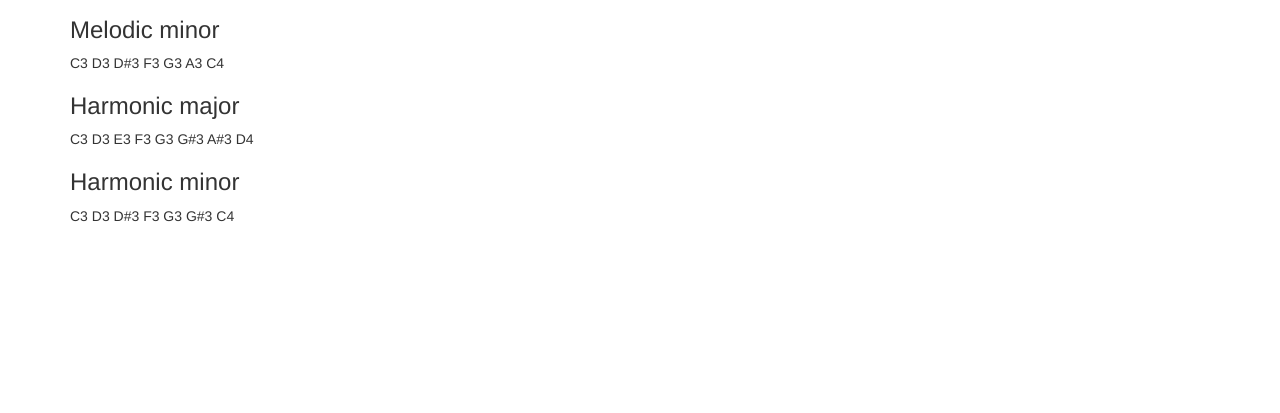
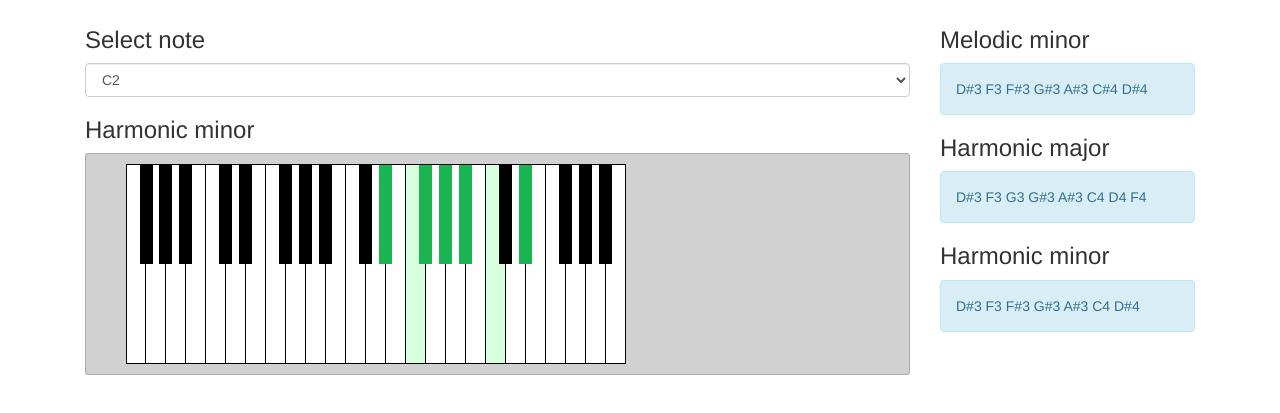
Before and after one commit to ensaier/chicken.js, a website: page application/index.html in a window 1280 px wide. Shown: the part 63-476 px from the top of the page. Drawn offline with Linux system fonts and the light colour scheme.

Commit message:
Keyboard representation raw

```diff
--- /dev/null
+++ b/application/assets/css/piano.css
@@ -0,0 +1,52 @@
+.piano-box {
+	padding-top:10px;
+	background-color:#D1D1D1;
+	border-radius:3px;
+	border:1px solid #aaa;
+	margin-top:10px;
+}
+
+.piano-box ul {
+	width:100%;
+	display:block;
+	height:200px;
+}
+
+.piano-box li {
+	background-color:white;
+	height:100%;
+	width:20px;
+	border:1px solid black;
+	border-left:0px solid transparent;
+	float:left;
+	display:block;
+	overflow:visible;
+	position:relative;
+}
+
+.piano-box .key {
+	width:100%;
+	height:100%;
+}
+
+.piano-box li:nth-child(1) {
+	border-left:1px solid black;
+}
+
+.piano-box li .key.active {
+	background-color:#D8FFDD;
+}
+
+.piano-box li span.active {
+	background-color: #1BB453;
+}
+
+.piano-box li span {
+	height: 50%;
+	width:13px;
+	position:absolute;
+	top:0px;
+	left:13px;
+	background-color:black;
+	z-index:1;
+}
--- a/application/index.html
+++ b/application/index.html
@@ -3,20 +3,55 @@
 <head>
 	<meta charset="UTF-8">
 	<title>Neural network experiments</title>
-	<link rel="stylesheet" href="/vendor/css/bootstrap.min.css">
-
+	<link rel="stylesheet" href="vendor/css/bootstrap.min.css">
+	<link rel="stylesheet" href="assets/css/piano.css">
 	<script src="vendor/js/synaptic.min.js"></script>
 </head>
 <body>
 	<div class="row">
 		<div class="container">
 			<h1>Neural networks experiments</h1>
-			<div id="samples"></div>
+			<div id="manager" class="col-md-9">
+				<h3>Select note</h3>
+				<select id="note-picker" class="form-control"></select>
+				<h3>Harmonic minor</h3>
+				<div class="piano-box">
+					<ul class="piano">
+						<li><div class="key"></div><span></span></li>
+						<li><div class="key"></div><span></span></li>
+						<li><div class="key"></div><span></span></li>
+						<li><div class="key"></div></li>
+						<li><div class="key active"></div><span id="C2#"></span></li>
+						<li><div class="key"></div><span></span></li>
+						<li><div class="key"></div></li>
+						<li><div class="key"></div><span id="F2#"></span></li>
+						<li><div class="key"></div><span></span></li>
+						<li><div class="key"></div><span></span></li>
+						<li><div class="key"></div></li>
+						<li><div class="key"></div><span></span></li>
+						<li><div class="key"></div><span></span></li>
+						<li><div class="key"></div></li>
+						<li><div class="key"></div><span></span></li>
+						<li><div class="key"></div><span></span></li>
+						<li><div class="key"></div><span></span></li>
+						<li><div class="key"></div></li>
+						<li><div class="key"></div><span></span></li>
+						<li><div class="key"></div><span></span></li>
+						<li><div class="key"></div></li>
+						<li><div class="key"></div><span></span></li>
+						<li><div class="key"></div><span></span></li>
+						<li><div class="key"></div><span></span></li>
+						<li><div class="key"></div></li>
+					</ul>
+				</div>
+			</div>
+			<div id="samples" class="col-md-3"></div>
 		</div>
 	</div>
 
 	<script src="js/Entities/Note.js"></script>
 	<script src="js/main.js"></script>
-
+	<script src="js/Helpers/pianoboard.js"></script>
+	<script src="js/examples.js"></script>
 </body>
 </html>
--- a/application/js/Entities/Note.js
+++ b/application/js/Entities/Note.js
@@ -5,8 +5,8 @@ var Note = (function() {
 		this.network = new Architect.Perceptron(40, 25, 3);
 		this.network.trainer = function() {}
 
-		if ([2,3].indexOf(composed.length) != 1) {
-			console.warn('Something wrong with a note notation');
+		if ([2,3].indexOf(composed.length) == -1) {
+			console.warn('Something wrong with a note notation', [2,3].indexOf(composed.length));
 			this.setDefaultNote();
 		} else {
 			if (composed.length == 3) {
@@ -65,8 +65,6 @@ var Note = (function() {
 				});
 
 				position += halftones;
-				console.log('Halftone', position);
-				console.log('Notesl', this.notes.length);
 			}.bind(this));
 
 			// Instead of erasing
@@ -80,6 +78,9 @@ var Note = (function() {
 			});
 
 			return line;
+		},
+		harmonyToArray: function() {
+			return this.harmony;
 		}
 	};
 
--- /dev/null
+++ b/application/js/Helpers/pianoboard.js
@@ -0,0 +1,74 @@
+/**
+ * Developed by Oleksandr Tryshchenko, 2016
+ * MIT
+ */
+
+
+var Pianoboard = (function(){
+	'use strict';
+
+	var counter = 3;
+	var octave = 1;
+	var notes = [
+		{
+			full: 'C',
+			half: 'C#'
+		},
+		{
+			full: 'D',
+			half: 'D#',
+		},
+		{
+			full: 'E',
+			half: null
+		},
+		{
+			full: 'F',
+			half: 'F#'
+		},
+		{
+			full: 'G',
+			half: 'G#'
+		},
+		{
+			full: 'A',
+			half: 'A#'
+		},
+		{
+			full: 'B',
+			half: null
+		}
+	];
+	var initialIteration = function(key, keys) {
+		var labelElement = document.createElement('b');
+		var halftone = null;
+		var note = {};
+		var button = keys[key];
+
+		if (button.className == undefined && button.className !== 'key') {
+			return;
+		}
+		// TODO: Write an ES6 iterator here
+		if (counter == notes.length) {
+			counter = 0;
+			octave++;
+		}
+
+		note = notes[counter];
+
+		if (note.half !== null) {
+			halftone = note.half + octave;
+			button.parentNode.querySelector('span').id = halftone;
+		}
+
+		button.id = note.full + octave;
+		labelElement.innerHTML = note.full + octave;
+		counter++;
+	}
+
+	var keys = document.querySelectorAll('.key');
+
+	for (var key in keys) {
+		initialIteration(key, keys);
+	}
+})();
--- /dev/null
+++ b/application/js/examples.js
@@ -0,0 +1,80 @@
+;(function(namespace) {
+  'use strict';
+
+  	var samples = [];
+	var examplesBox = document.getElementById('samples');
+	var noteSelector = document.getElementById('note-picker');
+
+	var run = function(note) {
+		samples = [];
+		samples.push({
+			result: new Note(note).buildHarmony('melodic', 'minor').harmonyToString(),
+			title: 'Melodic minor'
+		});
+
+		samples.push({
+			result: new Note(note).buildHarmony('harmonic', 'major').harmonyToString(),
+			title: 'Harmonic major'
+		});
+
+		samples.push({
+			result: new Note(note).buildHarmony('harmonic', 'minor').harmonyToString(),
+			title: 'Harmonic minor'
+		});
+
+		drawPianoKeys(note);
+
+
+		examplesBox.innerHTML = '';
+		samples.forEach(function(sample){
+			var title = document.createElement('h3');
+			var line = document.createElement('p');
+			title.innerHTML = sample.title;
+			line.innerHTML = sample.result;
+			line.className = 'alert alert-info';
+			examplesBox.appendChild(title);
+			examplesBox.appendChild(line);
+		});
+	}
+
+	var cleanUpPianoKeys = function(button) {
+		if (button.className == undefined && button.className !== 'key') {
+			return;
+		}
+		button.classList.remove('active');
+	}
+
+	var drawPianoKeys = function(note) {
+		var line = new Note(note).buildHarmony('harmonic', 'minor').harmonyToArray();
+		var keys = document.querySelectorAll('.key');
+
+		for (var key in keys) {
+			cleanUpPianoKeys(keys[key]);
+		}
+		line.forEach(function(key){
+			var element = document.getElementById(key.note + key.octave);
+			var classes = element.className;
+			element.className = classes + ' active';
+		});
+	}
+
+	var buildNoteSelector = function() {
+		Note.prototype.notes.forEach(function(single){
+			var option = document.createElement('option');
+			option.value = single + '2';
+			option.innerHTML = single + '2';
+			noteSelector.appendChild(option);
+		})
+	}
+
+	var fireEventListeners = function() {
+		noteSelector.addEventListener('change', function(event){
+			var target = document.querySelector('#note-picker option:checked').value;
+			run(target);
+		});
+	}
+
+	fireEventListeners();
+	buildNoteSelector();
+	run('D#3');
+})(window.Note = window.Note || {});
--- a/application/js/main.js
+++ b/application/js/main.js
@@ -8,33 +8,6 @@
   		console.warn('Please check your synaptic. Application stopped');
   		return;
 	}
-
-	samples.push({
-		result: new Note('A1').buildHarmony('melodic', 'minor').harmonyToString(),
-		title: 'Melodic minor'
-	});
-
-	samples.push({
-		result: new Note('A1').buildHarmony('harmonic', 'major').harmonyToString(),
-		title: 'Harmonic major'
-	});
-
-	samples.push({
-		result: new Note('A1').buildHarmony('harmonic', 'minor').harmonyToString(),
-		title: 'Harmonic minor'
-	});
-
-	samples.forEach(function(sample){
-		var title = document.createElement('h3');
-		var line = document.createElement('p');
-		title.innerHTML = sample.title;
-		line.innerHTML = sample.result;
-
-		selector.appendChild(title);
-		selector.appendChild(line);
-	})
-
-
 })(
 	window.neuralify = window.neuralify || {},
 	window.synapcit = window.synaptic || {}
```
